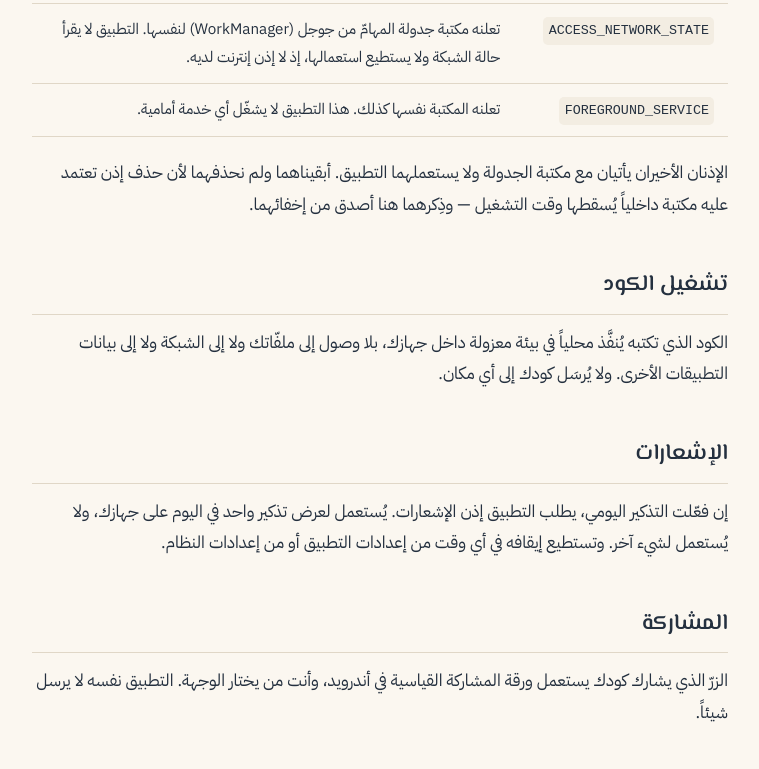
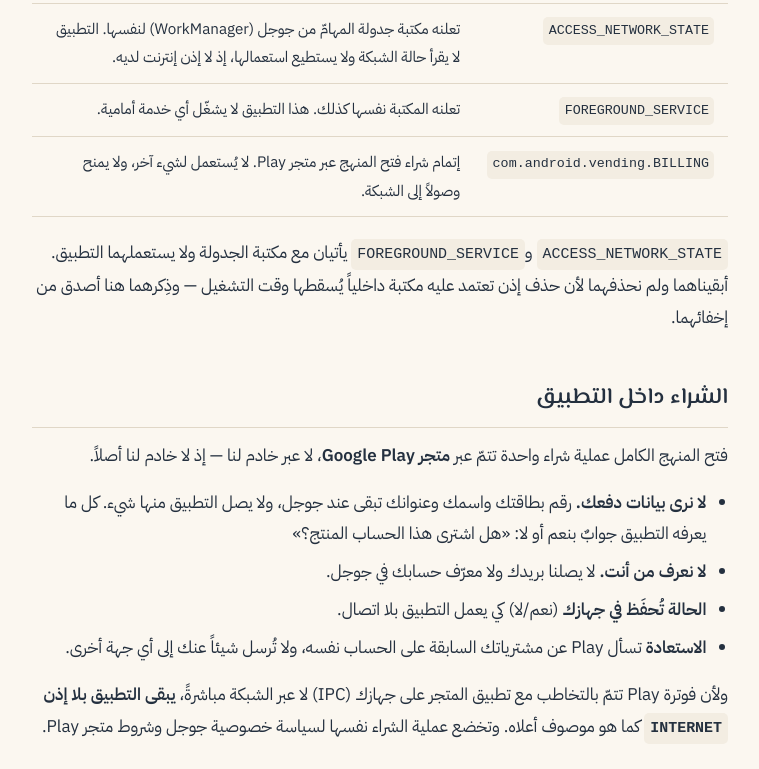
Before and after one commit to FahadAlbraihi/jsarabic-privacy, a plain HTML site: page index.html in a window 1280 px wide. Shown: the part 1439-2208 px from the top of the page, without its empty margins (260-1019 px from the left). Drawn offline with Linux system fonts and the light colour scheme.

Commit message:
اضافة قسم الشراء داخل التطبيق

```diff
--- a/index.html
+++ b/index.html
@@ -197,7 +197,7 @@
   <ul>
     <li>تقدّمك في الدروس</li>
     <li>نقاطك وسلسلة أيامك وشاراتك</li>
-    <li>الكود الذي تكتبه وتحفظه في المختبر</li>
+    <li>الكود الذي تكتبه وتحفظه في المحرّر</li>
     <li>تفضيلاتك: السِّمة ووقت التذكير</li>
   </ul>
   <p>
@@ -244,14 +244,42 @@
           <td><code>FOREGROUND_SERVICE</code></td>
           <td>تعلنه المكتبة نفسها كذلك. هذا التطبيق لا يشغّل أي خدمة أمامية.</td>
         </tr>
+        <tr>
+          <td><code>com.android.vending.BILLING</code></td>
+          <td>إتمام شراء فتح المنهج عبر متجر Play. لا يُستعمل لشيء آخر، ولا يمنح وصولاً إلى الشبكة.</td>
+        </tr>
       </tbody>
     </table>
   </div>
 
   <p>
-    الإذنان الأخيران يأتيان مع مكتبة الجدولة ولا يستعملهما التطبيق.
-    أبقيناهما ولم نحذفهما لأن حذف إذن تعتمد عليه مكتبة داخلياً يُسقطها
-    وقت التشغيل — وذِكرهما هنا أصدق من إخفائهما.
+    <code>ACCESS_NETWORK_STATE</code> و<code>FOREGROUND_SERVICE</code> يأتيان
+    مع مكتبة الجدولة ولا يستعملهما التطبيق. أبقيناهما ولم نحذفهما لأن حذف
+    إذن تعتمد عليه مكتبة داخلياً يُسقطها وقت التشغيل — وذِكرهما هنا أصدق
+    من إخفائهما.
+  </p>
+
+  <h2>الشراء داخل التطبيق</h2>
+  <p>
+    فتح المنهج الكامل عملية شراء واحدة تتمّ عبر <strong>متجر Google
+    Play</strong>، لا عبر خادم لنا — إذ لا خادم لنا أصلاً.
+  </p>
+  <ul>
+    <li><strong>لا نرى بيانات دفعك.</strong> رقم بطاقتك واسمك وعنوانك تبقى
+    عند جوجل، ولا يصل التطبيق منها شيء. كل ما يعرفه التطبيق جوابٌ بنعم أو
+    لا: «هل اشترى هذا الحساب المنتج؟»</li>
+    <li><strong>لا نعرف من أنت.</strong> لا يصلنا بريدك ولا معرّف حسابك
+    في جوجل.</li>
+    <li><strong>الحالة تُحفَظ في جهازك</strong> (نعم/لا) كي يعمل التطبيق
+    بلا اتصال.</li>
+    <li><strong>الاستعادة</strong> تسأل Play عن مشترياتك السابقة على
+    الحساب نفسه، ولا تُرسل شيئاً عنك إلى أي جهة أخرى.</li>
+  </ul>
+  <p>
+    ولأن فوترة Play تتمّ بالتخاطب مع تطبيق المتجر على جهازك (IPC) لا عبر
+    الشبكة مباشرةً، <strong>يبقى التطبيق بلا إذن <code>INTERNET</code></strong>
+    كما هو موصوف أعلاه. وتخضع عملية الشراء نفسها لسياسة خصوصية جوجل وشروط
+    متجر Play.
   </p>
 
   <h2>تشغيل الكود</h2>
@@ -325,11 +353,23 @@
       could not use it, having no internet permission.</li>
       <li><code>FOREGROUND_SERVICE</code> — declared by the same library. This
       app runs no foreground service.</li>
+      <li><code>com.android.vending.BILLING</code> — completing the one-time
+      purchase through the Play Store. Used for nothing else, and grants no
+      network access.</li>
     </ul>
     <p>The last two come with the scheduling library and are unused by the app.
     We kept them rather than removing them, because stripping a permission a
     library depends on internally breaks it at runtime — and listing them here
     is more honest than hiding them.</p>
+
+    <p><strong>In-app purchase.</strong> Unlocking the full curriculum is a
+    one-time purchase handled entirely by <strong>Google Play</strong>, not by
+    a server of ours — we have none. Your card, name and address stay with
+    Google; the app only ever learns a yes/no answer to "has this account
+    bought the product?". We never learn who you are. Because Play billing
+    talks to the Store app on your device over IPC rather than the network,
+    the app still holds no <code>INTERNET</code> permission. The purchase
+    itself is governed by Google's privacy policy and the Play Store terms.</p>
 
     <p><strong>Running code.</strong> Code you write executes locally in an
     isolated environment on your device, with no access to your files, the
```
